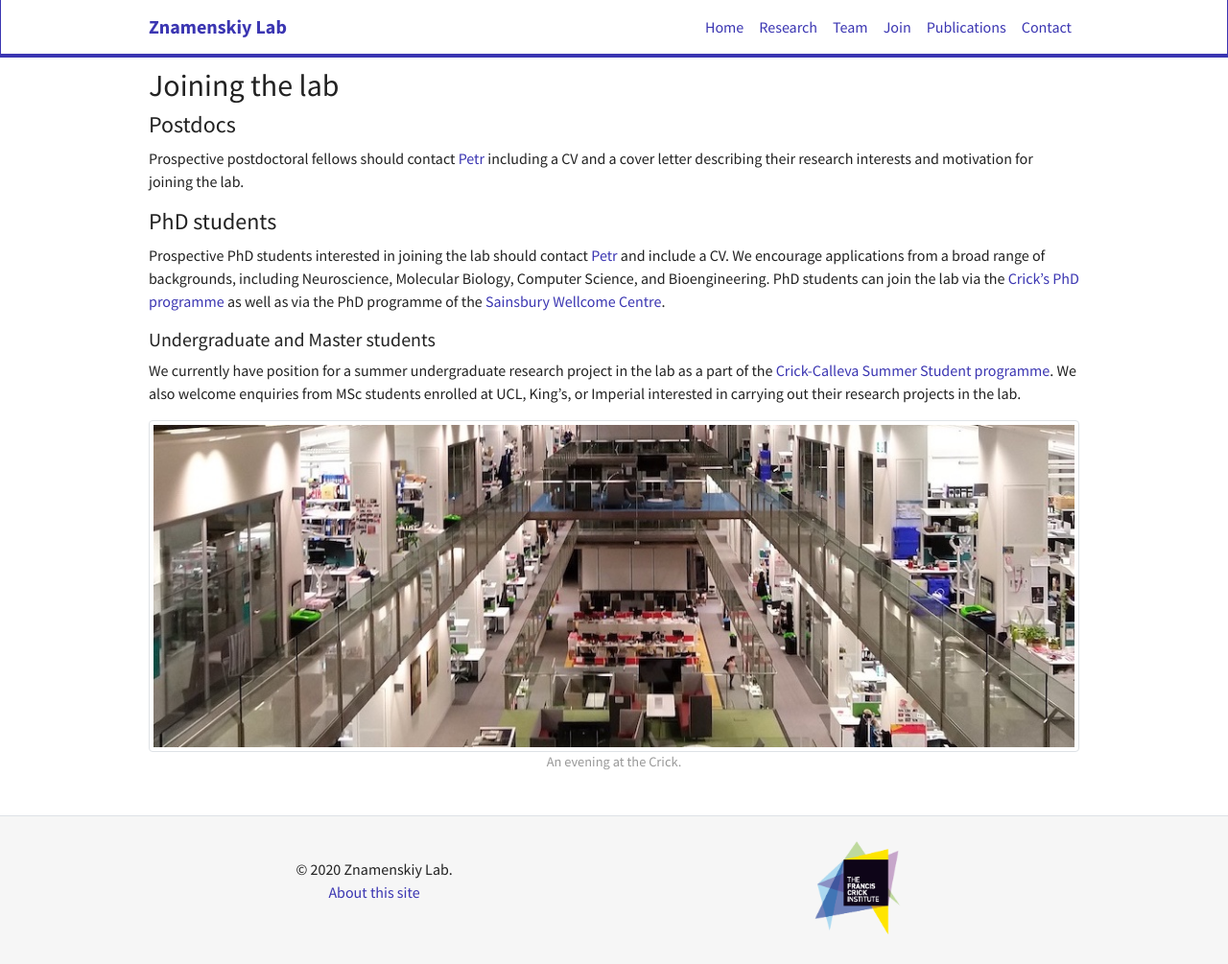
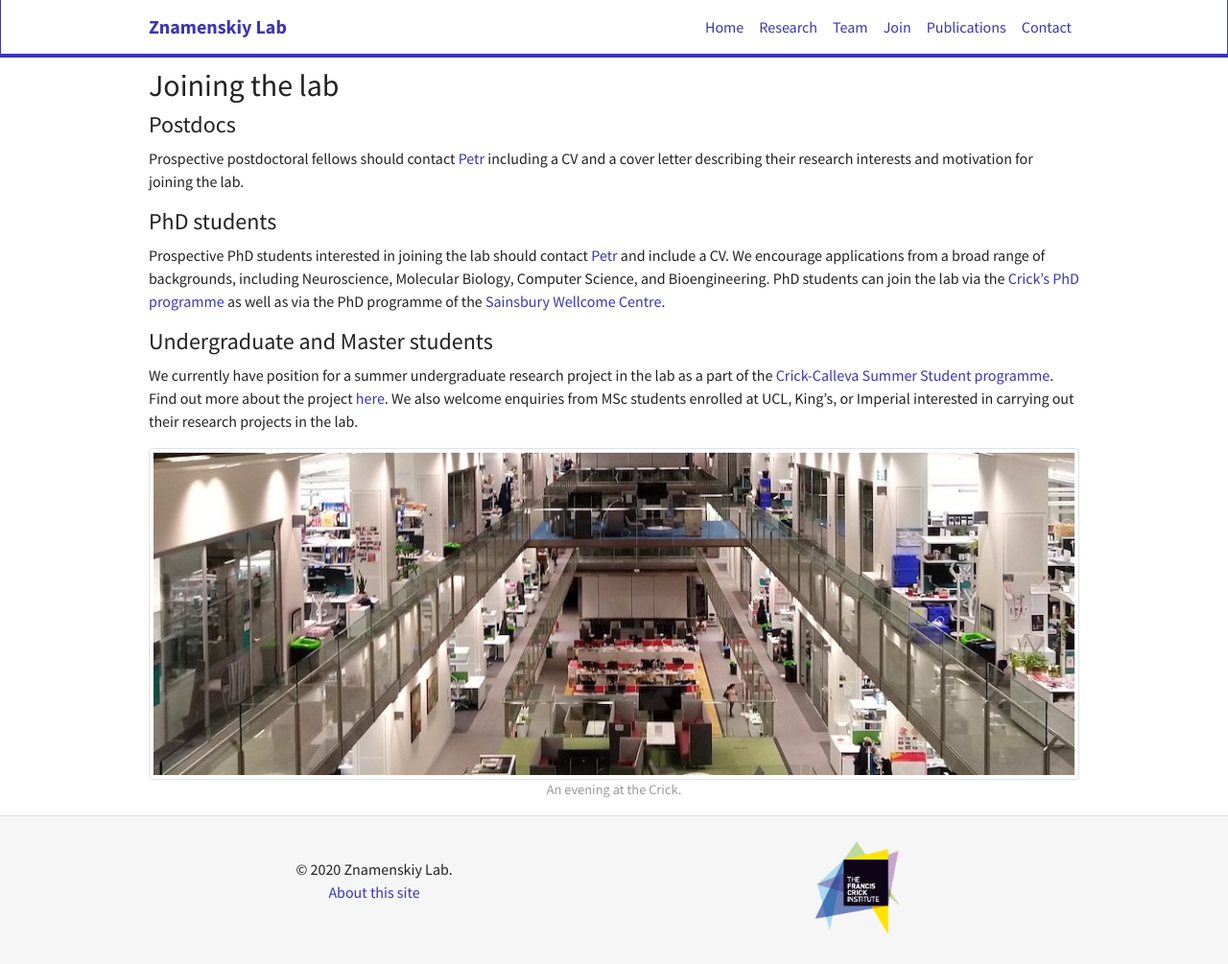
Before and after one commit to znamlab/znamlab.github.io, a Jekyll site: the page built from _pages/vacancies.md, in a window 1280 px wide and 1005 px high. Shown: the whole window at 96% size. Built offline with Jekyll 4.4.1, drawn with Linux system fonts in a browser that asks for light colours; nearby versions of some CDN libraries.

Commit message:
update vacancies

```diff
--- a/_pages/vacancies.md
+++ b/_pages/vacancies.md
@@ -21,8 +21,8 @@ Molecular Biology, Computer Science, and Bioengineering. PhD students can join t
 via the [Crick's PhD programme](https://www.crick.ac.uk/careers-study/students/phd-students)
 as well as via the PhD programme of the [Sainsbury Wellcome Centre](https://www.sainsburywellcome.org/web/content/phd-programme).
 
-### Undergraduate and Master students
-We currently have position for a summer undergraduate research project in the lab as a part of the [Crick-Calleva Summer Student programme](https://www.crick.ac.uk/careers-study/students/summer-students).
+## Undergraduate and Master students
+We currently have position for a summer undergraduate research project in the lab as a part of the [Crick-Calleva Summer Student programme](https://www.crick.ac.uk/careers-study/students/summer-students). Find out more about the project [here](https://www.crick.ac.uk/careers-study/students/summer-students/positions-crick-calleva-summer-student-programme/identifying-genes-that-shape-the-wiring-of-long-range-neocortical-projections-during-development).
 We also welcome enquiries from MSc students enrolled at UCL, King's, or Imperial
 interested in carrying out their research projects in the lab.
 
```
